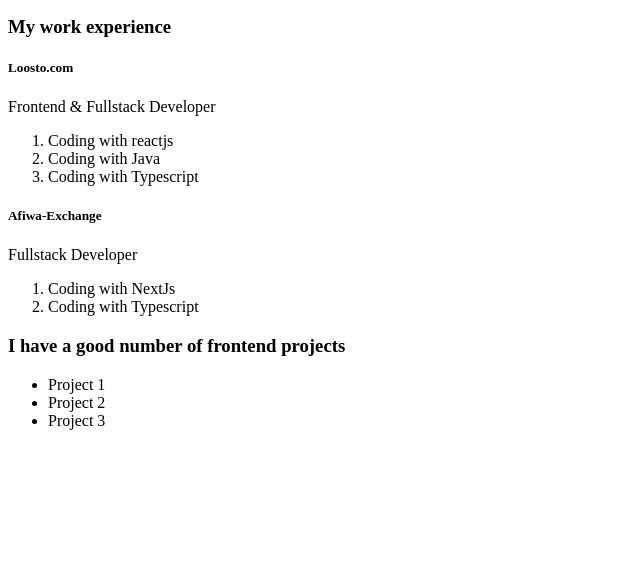
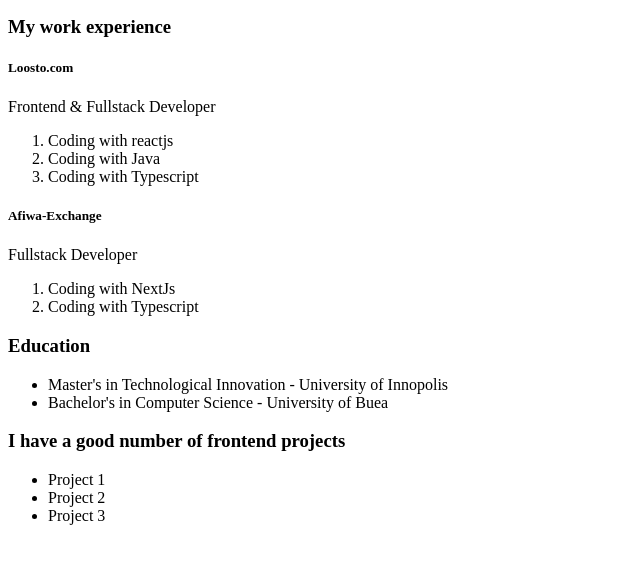
Before and after one commit to Borel-TG/gen20, a plain HTML site: page index.html in a window 1280 px wide. Shown: the part 101-664 px from the top of the page, without its empty margins (0-640 px from the left). Drawn offline with Linux system fonts and the light colour scheme.

Commit message:
added an education section

```diff
--- a/index.html
+++ b/index.html
@@ -30,6 +30,14 @@
         </ol>
       </div>
     </div>
+    <!-- education -->
+    <div>
+      <h3>Education</h3>
+      <ul>
+        <li>Master's in Technological Innovation - University of Innopolis</li>
+        <li>Bachelor's in Computer Science - University of Buea</li>
+      </ul>
+    </div>
     <!-- projects -->
     <div>
       <h3>I have a good number of frontend projects</h3>
```
